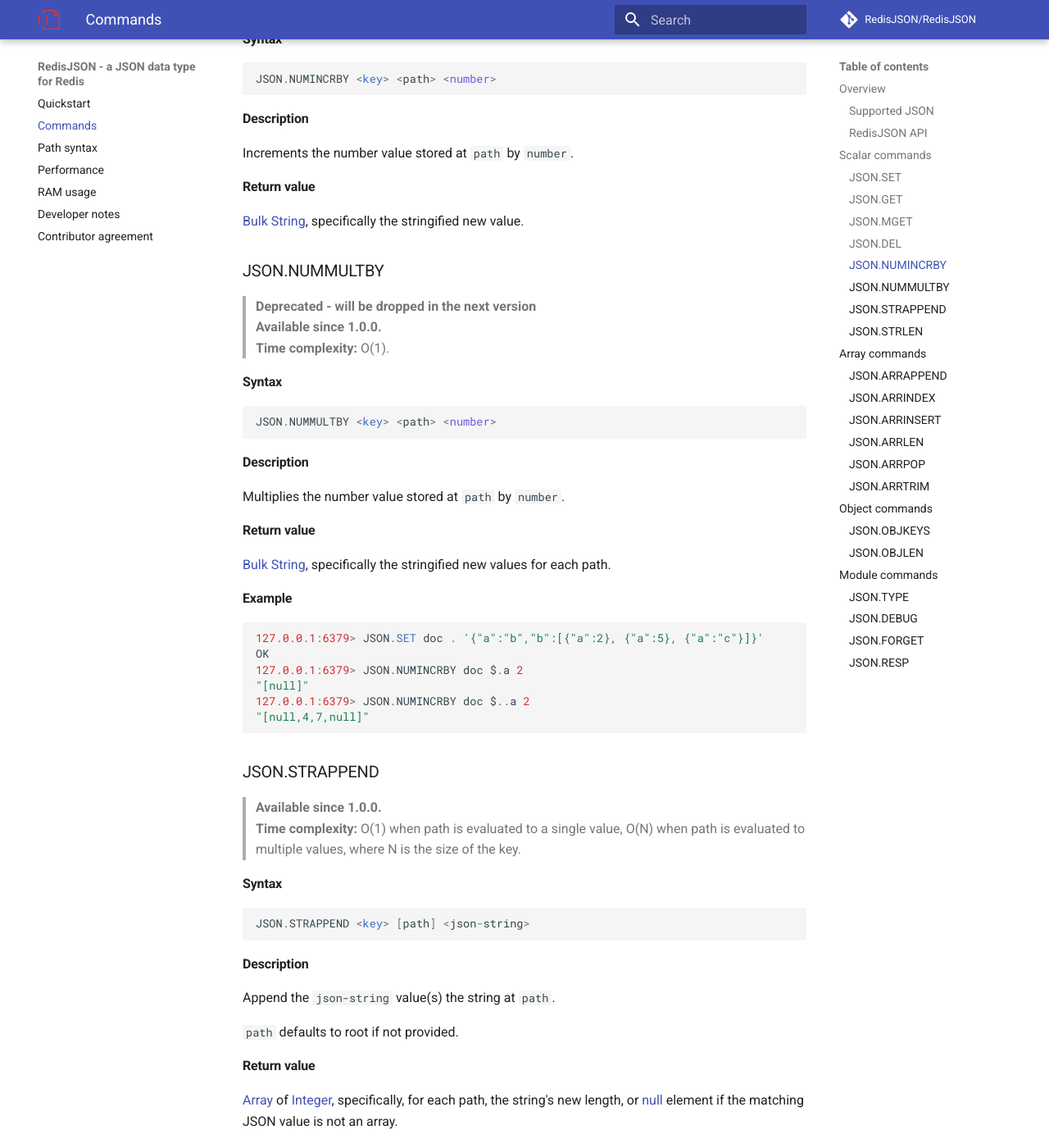
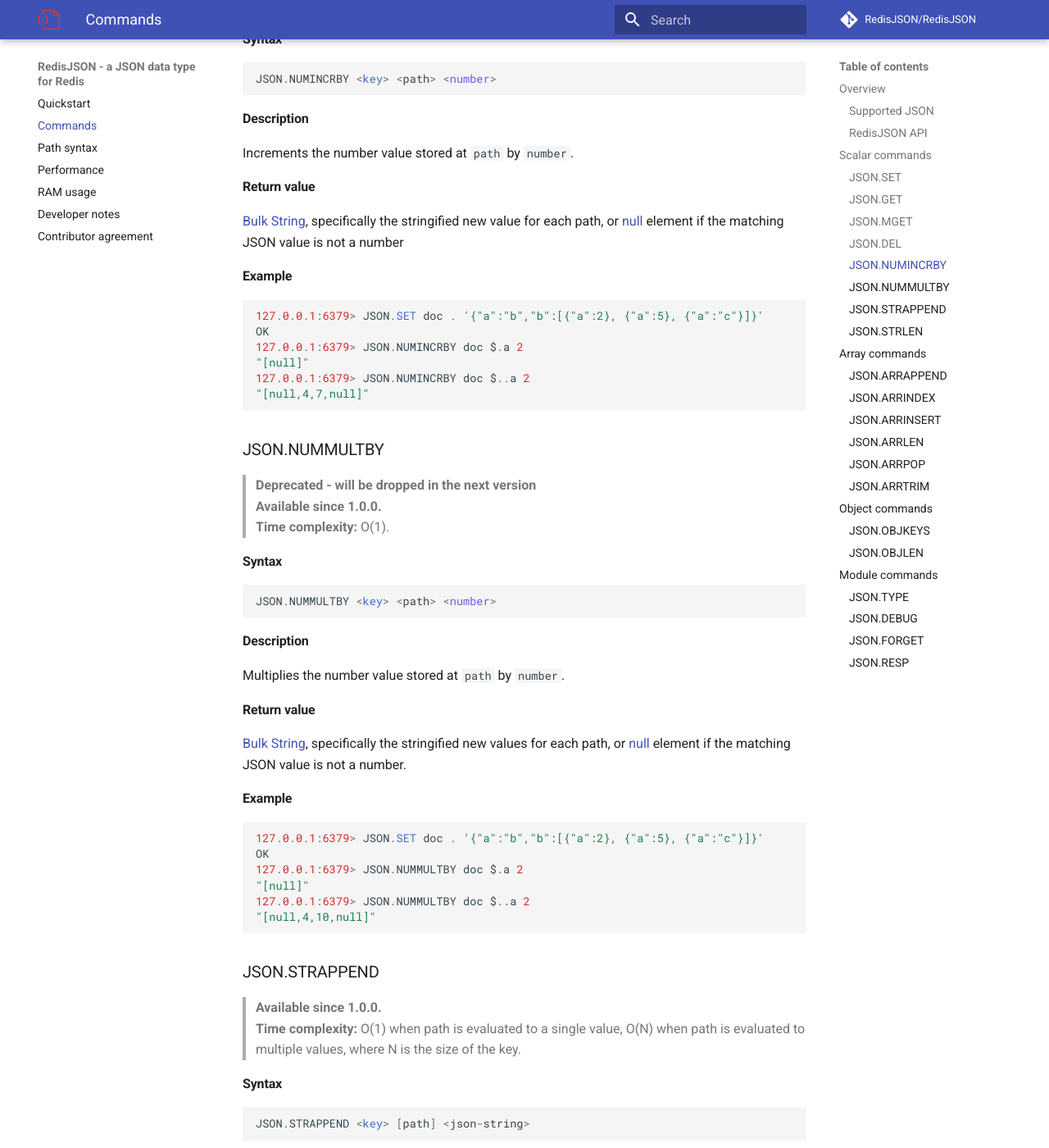
Before and after one commit to RedisJSON/RedisJSON, an MkDocs documentation site: the page built from docs/commands.md, in a window 1280 px wide and 1400 px high, scrolled down 4486 px. Shown: the whole window at 82% size. Built offline with MkDocs 1.6.1 and Material for MkDocs 9.7.7, drawn with Linux system fonts in a browser that asks for light colours; comment, search, counter and statistics services are not loaded; some of the changed text lies outside the part shown.

Commit message:
Add example to NUMINCRBY. Fix example in NUMMULTBY

````diff
--- a/docs/commands.md
+++ b/docs/commands.md
@@ -202,7 +202,18 @@
 
 #### Return value
 
-[Bulk String][3], specifically the stringified new value.
+[Bulk String][3], specifically the stringified new value for each path, or [null][6] element if the matching JSON value is not a number
+
+#### Example
+
+```sql
+127.0.0.1:6379> JSON.SET doc . '{"a":"b","b":[{"a":2}, {"a":5}, {"a":"c"}]}'
+OK
+127.0.0.1:6379> JSON.NUMINCRBY doc $.a 2
+"[null]"
+127.0.0.1:6379> JSON.NUMINCRBY doc $..a 2
+"[null,4,7,null]"
+```
 
 ### JSON.NUMMULTBY
 
@@ -222,17 +233,17 @@
 
 #### Return value
 
-[Bulk String][3], specifically the stringified new values for each path.
+[Bulk String][3], specifically the stringified new values for each path, or [null][6] element if the matching JSON value is not a number.
 
 #### Example
 
 ```sql
 127.0.0.1:6379> JSON.SET doc . '{"a":"b","b":[{"a":2}, {"a":5}, {"a":"c"}]}'
 OK
-127.0.0.1:6379> JSON.NUMINCRBY doc $.a 2
+127.0.0.1:6379> JSON.NUMMULTBY doc $.a 2
 "[null]"
-127.0.0.1:6379> JSON.NUMINCRBY doc $..a 2
-"[null,4,7,null]"
+127.0.0.1:6379> JSON.NUMMULTBY doc $..a 2
+"[null,4,10,null]"
 ```
 
 ### JSON.STRAPPEND
@@ -248,7 +259,7 @@
 
 #### Description
 
-Append the `json-string` value(s) the string at `path`.
+Appends the `json-string` value(s) to the string at `path`.
 
 `path` defaults to root if not provided.
 
````
